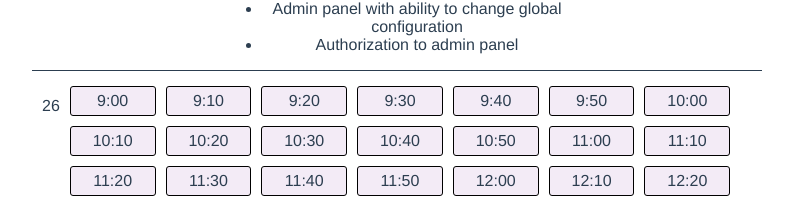
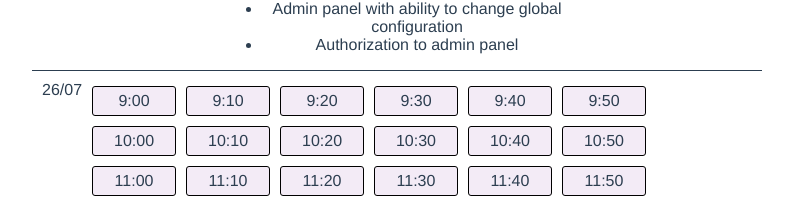
Before and after one commit to ruxxzebre/equeue-service, a Vue app in the folder packages/webapp/: page / in a window 1280 px wide. Shown: the part 587-785 px from the top of the page, without its empty margins (243-1036 px from the left). Built offline with nearby package versions, Linux system fonts and the light colour scheme; no server answers; what vue-sweetalert2 would draw is missing.

Commit message:
calendar day with month

```diff
--- a/packages/webapp/src/components/Calendar.vue
+++ b/packages/webapp/src/components/Calendar.vue
@@ -1,7 +1,7 @@
 <template>
   <div class="calendar calendar-wrapper">
     <div :key="`calendarDay${day}`" class="row" v-for="day in days">
-      <p>{{ day.day }}</p>
+      {{ day.date.split('-').slice(0,2).join("/") }}
       <div class="time-entries">
         <div
           :key="`entry${entry.time}`"
```
